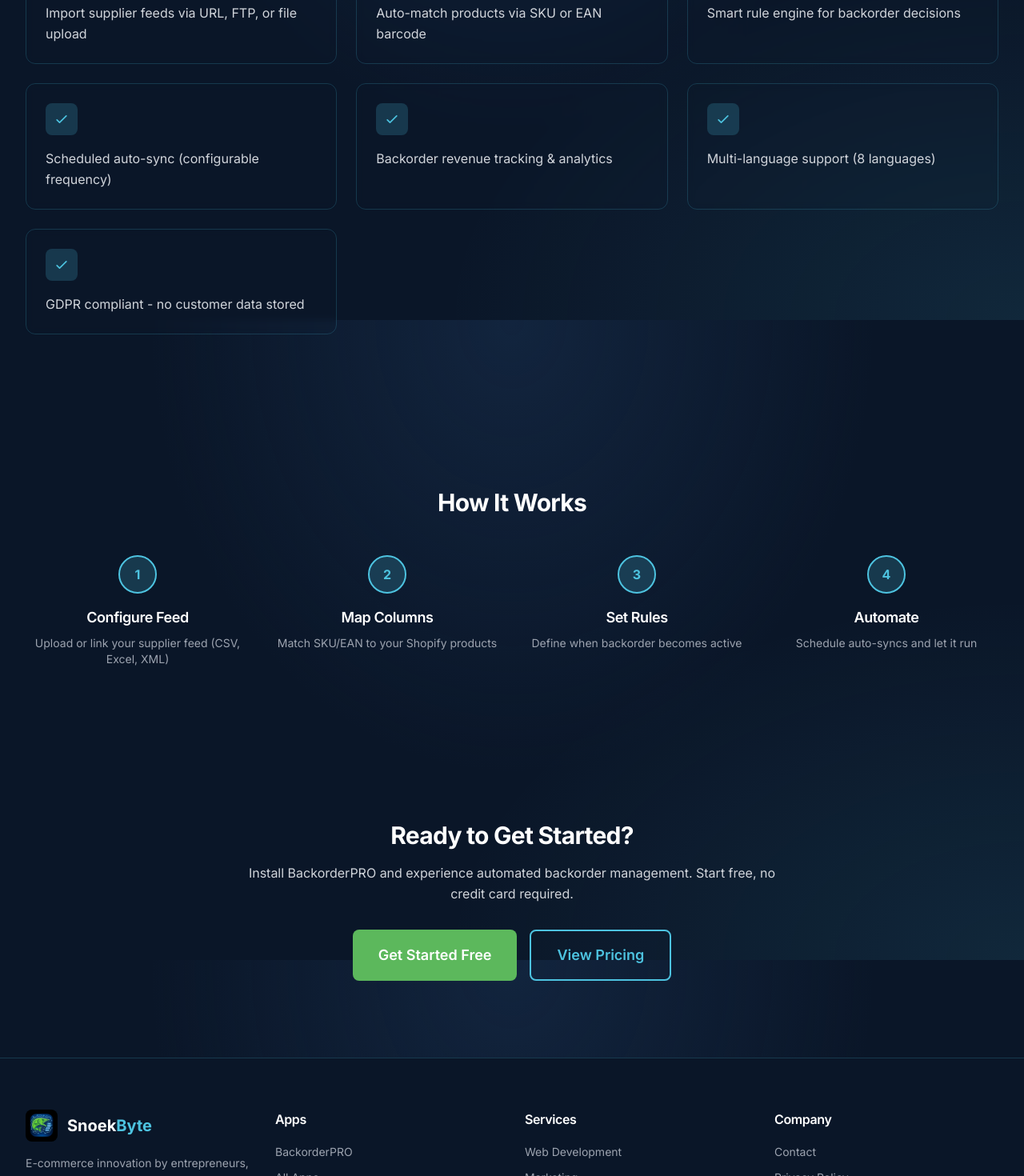
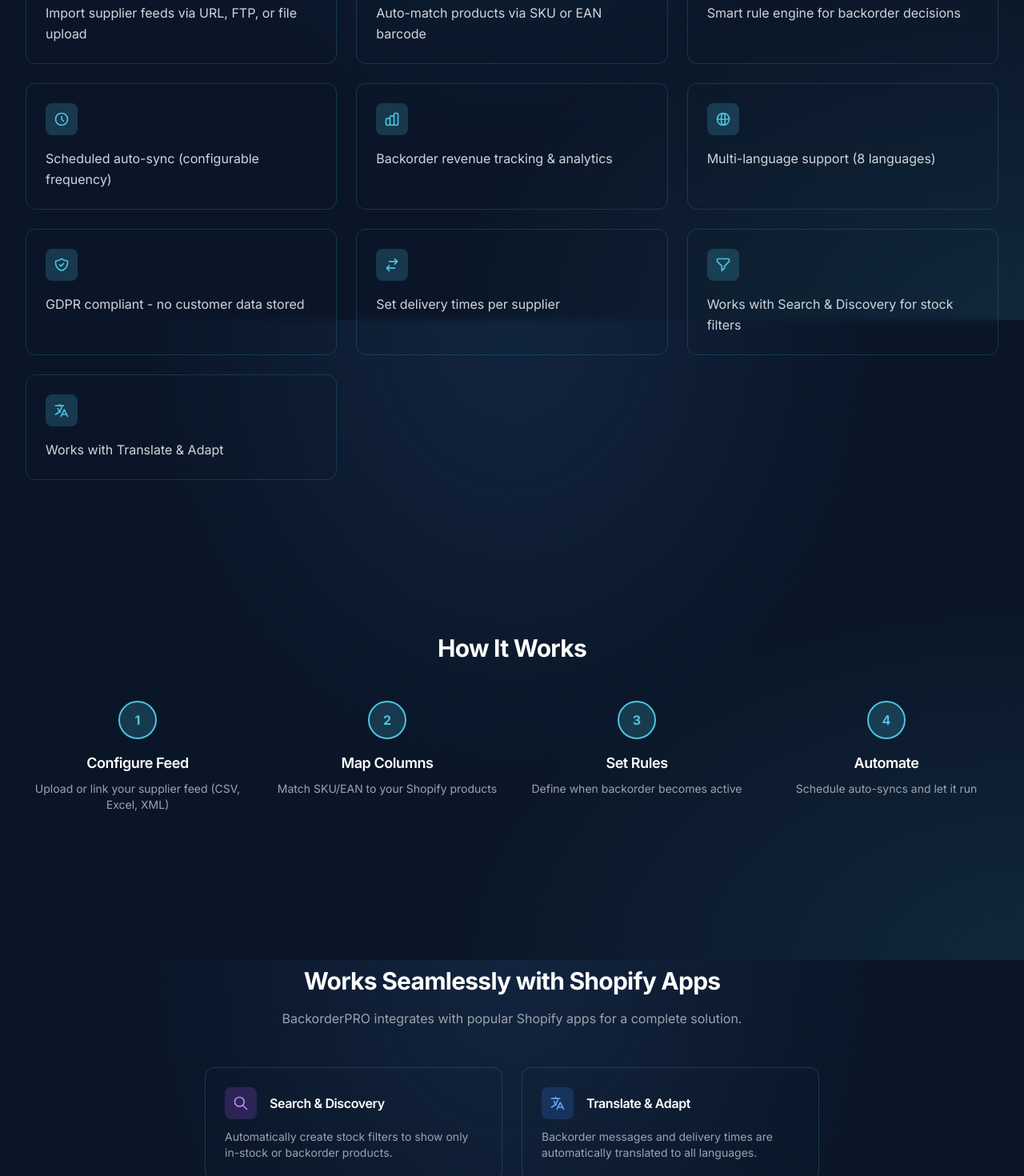
Before and after one commit to SnoekDawg/snoekbyte-website, a Next.js app: page /en/apps/backorderpro in a window 1280 px wide. Shown: the part 1200-2670 px from the top of the page at 80% size. Built offline with nearby package versions, Linux system fonts and the light colour scheme.

Commit message:
Add unique icons per feature, add 3 new features: delivery times, Search & Discovery, Translate & Adapt integration

```diff
--- a/src/app/[locale]/apps/backorderpro/BackorderProPageClient.tsx
+++ b/src/app/[locale]/apps/backorderpro/BackorderProPageClient.tsx
@@ -6,6 +6,51 @@
 import { Button } from '@/components/ui/Button';
 import { getTranslation, getLocaleFromPath } from '@/lib/i18n';
 import type { Locale } from '@/types';
+
+// Feature icons mapped by index
+const featureIcons = [
+  // 0: Import feeds via URL, FTP, or file upload
+  <svg key="upload" className="w-5 h-5 text-circuit" fill="none" stroke="currentColor" viewBox="0 0 24 24">
+    <path strokeLinecap="round" strokeLinejoin="round" strokeWidth={2} d="M7 16a4 4 0 01-.88-7.903A5 5 0 1115.9 6L16 6a5 5 0 011 9.9M15 13l-3-3m0 0l-3 3m3-3v12" />
+  </svg>,
+  // 1: Auto-match products via SKU or EAN
+  <svg key="link" className="w-5 h-5 text-circuit" fill="none" stroke="currentColor" viewBox="0 0 24 24">
+    <path strokeLinecap="round" strokeLinejoin="round" strokeWidth={2} d="M13.828 10.172a4 4 0 00-5.656 0l-4 4a4 4 0 105.656 5.656l1.102-1.101m-.758-4.899a4 4 0 005.656 0l4-4a4 4 0 00-5.656-5.656l-1.1 1.1" />
+  </svg>,
+  // 2: Smart rule engine
+  <svg key="cog" className="w-5 h-5 text-circuit" fill="none" stroke="currentColor" viewBox="0 0 24 24">
+    <path strokeLinecap="round" strokeLinejoin="round" strokeWidth={2} d="M10.325 4.317c.426-1.756 2.924-1.756 3.35 0a1.724 1.724 0 002.573 1.066c1.543-.94 3.31.826 2.37 2.37a1.724 1.724 0 001.065 2.572c1.756.426 1.756 2.924 0 3.35a1.724 1.724 0 00-1.066 2.573c.94 1.543-.826 3.31-2.37 2.37a1.724 1.724 0 00-2.572 1.065c-.426 1.756-2.924 1.756-3.35 0a1.724 1.724 0 00-2.573-1.066c-1.543.94-3.31-.826-2.37-2.37a1.724 1.724 0 00-1.065-2.572c-1.756-.426-1.756-2.924 0-3.35a1.724 1.724 0 001.066-2.573c-.94-1.543.826-3.31 2.37-2.37.996.608 2.296.07 2.572-1.065z" />
+    <path strokeLinecap="round" strokeLinejoin="round" strokeWidth={2} d="M15 12a3 3 0 11-6 0 3 3 0 016 0z" />
+  </svg>,
+  // 3: Scheduled auto-sync
+  <svg key="clock" className="w-5 h-5 text-circuit" fill="none" stroke="currentColor" viewBox="0 0 24 24">
+    <path strokeLinecap="round" strokeLinejoin="round" strokeWidth={2} d="M12 8v4l3 3m6-3a9 9 0 11-18 0 9 9 0 0118 0z" />
+  </svg>,
+  // 4: Revenue tracking & analytics
+  <svg key="chart" className="w-5 h-5 text-circuit" fill="none" stroke="currentColor" viewBox="0 0 24 24">
+    <path strokeLinecap="round" strokeLinejoin="round" strokeWidth={2} d="M9 19v-6a2 2 0 00-2-2H5a2 2 0 00-2 2v6a2 2 0 002 2h2a2 2 0 002-2zm0 0V9a2 2 0 012-2h2a2 2 0 012 2v10m-6 0a2 2 0 002 2h2a2 2 0 002-2m0 0V5a2 2 0 012-2h2a2 2 0 012 2v14a2 2 0 01-2 2h-2a2 2 0 01-2-2z" />
+  </svg>,
+  // 5: Multi-language support
+  <svg key="globe" className="w-5 h-5 text-circuit" fill="none" stroke="currentColor" viewBox="0 0 24 24">
+    <path strokeLinecap="round" strokeLinejoin="round" strokeWidth={2} d="M21 12a9 9 0 01-9 9m9-9a9 9 0 00-9-9m9 9H3m9 9a9 9 0 01-9-9m9 9c1.657 0 3-4.03 3-9s-1.343-9-3-9m0 18c-1.657 0-3-4.03-3-9s1.343-9 3-9m-9 9a9 9 0 019-9" />
+  </svg>,
+  // 6: GDPR compliant
+  <svg key="shield" className="w-5 h-5 text-circuit" fill="none" stroke="currentColor" viewBox="0 0 24 24">
+    <path strokeLinecap="round" strokeLinejoin="round" strokeWidth={2} d="M9 12l2 2 4-4m5.618-4.016A11.955 11.955 0 0112 2.944a11.955 11.955 0 01-8.618 3.04A12.02 12.02 0 003 9c0 5.591 3.824 10.29 9 11.622 5.176-1.332 9-6.03 9-11.622 0-1.042-.133-2.052-.382-3.016z" />
+  </svg>,
+  // 7: Set delivery times per supplier
+  <svg key="truck" className="w-5 h-5 text-circuit" fill="none" stroke="currentColor" viewBox="0 0 24 24">
+    <path strokeLinecap="round" strokeLinejoin="round" strokeWidth={2} d="M8 7h12m0 0l-4-4m4 4l-4 4m0 6H4m0 0l4 4m-4-4l4-4" />
+  </svg>,
+  // 8: Works with Search & Discovery
+  <svg key="search" className="w-5 h-5 text-circuit" fill="none" stroke="currentColor" viewBox="0 0 24 24">
+    <path strokeLinecap="round" strokeLinejoin="round" strokeWidth={2} d="M3 4a1 1 0 011-1h16a1 1 0 011 1v2.586a1 1 0 01-.293.707l-6.414 6.414a1 1 0 00-.293.707V17l-4 4v-6.586a1 1 0 00-.293-.707L3.293 7.293A1 1 0 013 6.586V4z" />
+  </svg>,
+  // 9: Works with Translate & Adapt
+  <svg key="translate" className="w-5 h-5 text-circuit" fill="none" stroke="currentColor" viewBox="0 0 24 24">
+    <path strokeLinecap="round" strokeLinejoin="round" strokeWidth={2} d="M3 5h12M9 3v2m1.048 9.5A18.022 18.022 0 016.412 9m6.088 9h7M11 21l5-10 5 10M12.751 5C11.783 10.77 8.07 15.61 3 18.129" />
+  </svg>,
+];
 
 export default function BackorderProPageClient() {
   const pathname = usePathname();
@@ -127,9 +172,7 @@
                 className="bg-navy-light/30 backdrop-blur-sm rounded-xl p-6 border border-circuit/20 hover:border-circuit/40 transition-all duration-300"
               >
                 <div className="w-10 h-10 rounded-lg bg-circuit/20 flex items-center justify-center mb-4">
-                  <svg className="w-5 h-5 text-circuit" fill="none" stroke="currentColor" viewBox="0 0 24 24">
-                    <path strokeLinecap="round" strokeLinejoin="round" strokeWidth={2} d="M5 13l4 4L19 7" />
-                  </svg>
+                  {featureIcons[index] || featureIcons[0]}
                 </div>
                 <p className="text-gray-300">{feature}</p>
               </div>
@@ -164,8 +207,58 @@
         </div>
       </section>
 
+      {/* Integrations */}
+      <section className="py-16 md:py-24">
+        <div className="max-w-7xl mx-auto px-4 sm:px-6 lg:px-8">
+          <div className="text-center mb-12">
+            <h2 className="text-2xl md:text-3xl font-bold text-white mb-4">
+              {locale === 'nl' ? 'Werkt Naadloos met Shopify Apps' : 'Works Seamlessly with Shopify Apps'}
+            </h2>
+            <p className="text-gray-400 max-w-2xl mx-auto">
+              {locale === 'nl'
+                ? 'BackorderPRO integreert met populaire Shopify apps voor een complete oplossing.'
+                : 'BackorderPRO integrates with popular Shopify apps for a complete solution.'}
+            </p>
+          </div>
+
+          <div className="grid md:grid-cols-2 gap-6 max-w-3xl mx-auto">
+            <div className="bg-navy-light/30 rounded-xl p-6 border border-circuit/20">
+              <div className="flex items-center gap-4 mb-3">
+                <div className="w-10 h-10 rounded-lg bg-purple-500/20 flex items-center justify-center">
+                  <svg className="w-5 h-5 text-purple-400" fill="none" stroke="currentColor" viewBox="0 0 24 24">
+                    <path strokeLinecap="round" strokeLinejoin="round" strokeWidth={2} d="M21 21l-6-6m2-5a7 7 0 11-14 0 7 7 0 0114 0z" />
+                  </svg>
+                </div>
+                <h3 className="font-semibold text-white">Search & Discovery</h3>
+              </div>
+              <p className="text-gray-400 text-sm">
+                {locale === 'nl'
+                  ? 'Maak automatisch stock filters om alleen producten op voorraad of met backorder te tonen.'
+                  : 'Automatically create stock filters to show only in-stock or backorder products.'}
+              </p>
+            </div>
+
+            <div className="bg-navy-light/30 rounded-xl p-6 border border-circuit/20">
+              <div className="flex items-center gap-4 mb-3">
+                <div className="w-10 h-10 rounded-lg bg-blue-500/20 flex items-center justify-center">
+                  <svg className="w-5 h-5 text-blue-400" fill="none" stroke="currentColor" viewBox="0 0 24 24">
+                    <path strokeLinecap="round" strokeLinejoin="round" strokeWidth={2} d="M3 5h12M9 3v2m1.048 9.5A18.022 18.022 0 016.412 9m6.088 9h7M11 21l5-10 5 10M12.751 5C11.783 10.77 8.07 15.61 3 18.129" />
+                  </svg>
+                </div>
+                <h3 className="font-semibold text-white">Translate & Adapt</h3>
+              </div>
+              <p className="text-gray-400 text-sm">
+                {locale === 'nl'
+                  ? 'Backorder berichten en levertijden worden automatisch vertaald naar alle talen.'
+                  : 'Backorder messages and delivery times are automatically translated to all languages.'}
+              </p>
+            </div>
+          </div>
+        </div>
+      </section>
+
       {/* CTA */}
-      <section className="py-16 md:py-24">
+      <section className="py-16 md:py-24 bg-navy-light/20">
         <div className="max-w-4xl mx-auto px-4 sm:px-6 lg:px-8 text-center">
           <h2 className="text-2xl md:text-3xl font-bold text-white mb-4">
             {locale === 'nl' ? 'Klaar om te Starten?' : 'Ready to Get Started?'}
--- a/src/lib/i18n.ts
+++ b/src/lib/i18n.ts
@@ -58,6 +58,9 @@
           'Backorder revenue tracking & analytics',
           'Multi-language support (8 languages)',
           'GDPR compliant - no customer data stored',
+          'Set delivery times per supplier',
+          'Works with Search & Discovery for stock filters',
+          'Works with Translate & Adapt',
         ],
         pricing: {
           title: 'BackorderPRO Pricing',
@@ -176,7 +179,7 @@
         tagline: 'Automatiseer Je Backorder Beleid met Leveranciersfeeds',
         shortDescription: 'Synchroniseer automatisch leveranciersfeeds met je Shopify producten.',
         description: 'BackorderPRO synchroniseert automatisch je leveranciers-voorraadfeeds met je Shopify producten. Slimme regels bepalen welke producten op backorder verkocht mogen worden.',
-        features: ['Importeer feeds via URL, FTP of upload', 'Auto-match via SKU of EAN', 'Slimme regel-engine', 'Geplande auto-sync', 'Omzet tracking & analytics', 'Meertalig (8 talen)', 'GDPR compliant'],
+        features: ['Importeer feeds via URL, FTP of upload', 'Auto-match via SKU of EAN', 'Slimme regel-engine', 'Geplande auto-sync', 'Omzet tracking & analytics', 'Meertalig (8 talen)', 'GDPR compliant', 'Levertijden per leverancier instellen', 'Werkt met Search & Discovery voor stock filters', 'Werkt met Translate & Adapt'],
         pricing: {
           title: 'BackorderPRO Prijzen',
           subtitle: 'Kies het plan dat bij je winkel past. Start gratis of unlock meer kracht.',
@@ -233,7 +236,7 @@
         tagline: 'Automatisieren Sie Ihre Nachbestellungsrichtlinie',
         shortDescription: 'Synchronisiert automatisch Lieferanten-Feeds mit Shopify-Produkten.',
         description: 'BackorderPRO synchronisiert automatisch Ihre Lieferanten-Inventar-Feeds mit Ihren Shopify-Produkten.',
-        features: ['Feeds per URL, FTP oder Upload', 'Auto-Match über SKU oder EAN', 'Intelligente Regel-Engine', 'Geplante Auto-Sync', 'Umsatztracking', 'Mehrsprachig', 'DSGVO-konform'],
+        features: ['Feeds per URL, FTP oder Upload', 'Auto-Match über SKU oder EAN', 'Intelligente Regel-Engine', 'Geplante Auto-Sync', 'Umsatztracking', 'Mehrsprachig', 'DSGVO-konform', 'Lieferzeiten pro Lieferant einstellen', 'Funktioniert mit Search & Discovery für Lagerfilter', 'Funktioniert mit Translate & Adapt'],
         pricing: {
           title: 'BackorderPRO Preise',
           subtitle: 'Wählen Sie den Plan, der zu Ihrem Shop passt.',
@@ -277,7 +280,7 @@
         tagline: 'Automatisez Votre Politique de Précommande',
         shortDescription: 'Synchronise automatiquement les feeds fournisseurs.',
         description: 'BackorderPRO synchronise automatiquement vos feeds d\'inventaire fournisseurs.',
-        features: ['Import via URL, FTP ou upload', 'Auto-match via SKU ou EAN', 'Moteur de règles intelligent', 'Auto-sync programmée', 'Analytics des revenus', 'Multilingue', 'Conforme RGPD'],
+        features: ['Import via URL, FTP ou upload', 'Auto-match via SKU ou EAN', 'Moteur de règles intelligent', 'Auto-sync programmée', 'Analytics des revenus', 'Multilingue', 'Conforme RGPD', 'Délais de livraison par fournisseur', 'Fonctionne avec Search & Discovery', 'Fonctionne avec Translate & Adapt'],
         pricing: {
           title: 'Prix BackorderPRO',
           subtitle: 'Choisissez le plan qui correspond à votre boutique.',
@@ -321,7 +324,7 @@
         tagline: 'Automatiza Tu Política de Pedidos Anticipados',
         shortDescription: 'Sincroniza automáticamente feeds de proveedores.',
         description: 'BackorderPRO sincroniza automáticamente tus feeds de inventario de proveedores.',
-        features: ['Importar vía URL, FTP o subida', 'Auto-coincidencia vía SKU o EAN', 'Motor de reglas inteligente', 'Auto-sync programada', 'Analytics de ingresos', 'Multiidioma', 'Cumple RGPD'],
+        features: ['Importar vía URL, FTP o subida', 'Auto-coincidencia vía SKU o EAN', 'Motor de reglas inteligente', 'Auto-sync programada', 'Analytics de ingresos', 'Multiidioma', 'Cumple RGPD', 'Tiempos de entrega por proveedor', 'Funciona con Search & Discovery', 'Funciona con Translate & Adapt'],
         pricing: {
           title: 'Precios BackorderPRO',
           subtitle: 'Elige el plan que se adapte a tu tienda.',
@@ -365,7 +368,7 @@
         tagline: 'Automatyzuj Politykę Zamówień z Feedami Dostawców',
         shortDescription: 'Automatycznie synchronizuje feedy dostawców.',
         description: 'BackorderPRO automatycznie synchronizuje feedy magazynowe dostawców.',
-        features: ['Import przez URL, FTP lub upload', 'Auto-dopasowanie przez SKU lub EAN', 'Inteligentny silnik reguł', 'Zaplanowana auto-sync', 'Analytics przychodów', 'Wielojęzyczny', 'Zgodny z RODO'],
+        features: ['Import przez URL, FTP lub upload', 'Auto-dopasowanie przez SKU lub EAN', 'Inteligentny silnik reguł', 'Zaplanowana auto-sync', 'Analytics przychodów', 'Wielojęzyczny', 'Zgodny z RODO', 'Czasy dostawy na dostawcę', 'Działa z Search & Discovery', 'Działa z Translate & Adapt'],
         pricing: {
           title: 'Ceny BackorderPRO',
           subtitle: 'Wybierz plan pasujący do Twojego sklepu.',
@@ -409,7 +412,7 @@
         tagline: 'Automatizujte Politiku Předobjednávek s Dodavatelskými Feedy',
         shortDescription: 'Automaticky synchronizuje dodavatelské feedy.',
         description: 'BackorderPRO automaticky synchronizuje vaše dodavatelské skladové feedy.',
-        features: ['Import přes URL, FTP nebo upload', 'Auto-párování přes SKU nebo EAN', 'Chytrý engine pravidel', 'Plánovaná auto-sync', 'Analytics příjmů', 'Vícejazyčný', 'GDPR kompatibilní'],
+        features: ['Import přes URL, FTP nebo upload', 'Auto-párování přes SKU nebo EAN', 'Chytrý engine pravidel', 'Plánovaná auto-sync', 'Analytics příjmů', 'Vícejazyčný', 'GDPR kompatibilní', 'Dodací lhůty podle dodavatele', 'Funguje se Search & Discovery', 'Funguje s Translate & Adapt'],
         pricing: {
           title: 'Ceny BackorderPRO',
           subtitle: 'Vyberte si plán, který vyhovuje vašemu obchodu.',
@@ -453,7 +456,7 @@
         tagline: 'Automatisera Din Restorderpolicy med Leverantörsflöden',
         shortDescription: 'Synkroniserar automatiskt leverantörsflöden.',
         description: 'BackorderPRO synkroniserar automatiskt dina leverantörers lagerflöden.',
-        features: ['Importera via URL, FTP eller uppladdning', 'Auto-matchning via SKU eller EAN', 'Smart regelmotor', 'Schemalagd auto-synk', 'Intäktsanalytik', 'Flerspråkig', 'GDPR-kompatibel'],
+        features: ['Importera via URL, FTP eller uppladdning', 'Auto-matchning via SKU eller EAN', 'Smart regelmotor', 'Schemalagd auto-synk', 'Intäktsanalytik', 'Flerspråkig', 'GDPR-kompatibel', 'Leveranstider per leverantör', 'Fungerar med Search & Discovery', 'Fungerar med Translate & Adapt'],
         pricing: {
           title: 'BackorderPRO Priser',
           subtitle: 'Välj den plan som passar din butik.',
```
